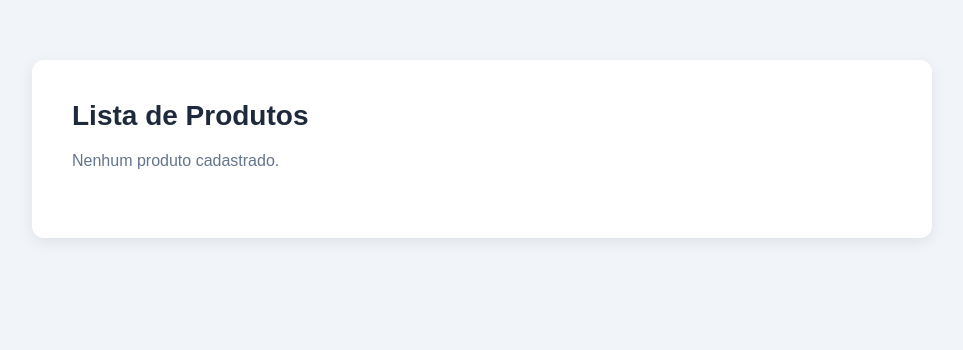
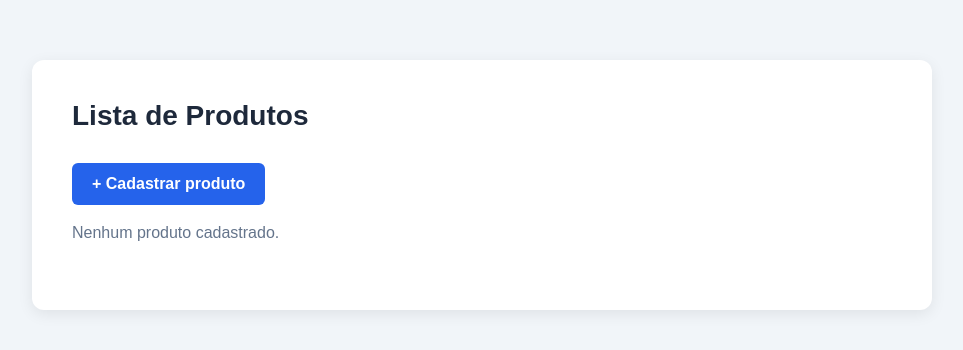
Before and after one commit to DeyzonMuriel/StockFlow, a Django app: page /produtos/ in a window 1280 px wide. Shown: the part 176-526 px from the top of the page, without its empty margins (158-1121 px from the left). Run offline with Django 5.2, Linux system fonts and the light colour scheme; data that the repository does not hold is empty.

Commit message:
feat: adicionado botão de cadastrar dentro de produtos

```diff
--- a/estoque/static/estoque/style.css
+++ b/estoque/static/estoque/style.css
@@ -179,3 +179,19 @@ form button:hover {
     border-radius: 6px;
     margin-bottom: 15px;
 }
+
+.botao {
+    display: inline-block;
+    background-color: #2563eb;
+    color: white;
+    padding: 12px 20px;
+    border-radius: 6px;
+    text-decoration: none;
+    font-weight: bold;
+    margin-top: 15px;
+    margin-bottom: 15px;
+}
+
+.botao:hover {
+    background-color: #1d4ed8;
+}
--- a/estoque/templates/estoque/produtos.html
+++ b/estoque/templates/estoque/produtos.html
@@ -28,6 +28,9 @@
 
     <main>
         <h2>Lista de Produtos</h2>
+        <a href="{% url 'cadastrar_produto' %}" class="botao">
+    + Cadastrar produto
+        </a>
 
         {% if produtos %}
 
```
